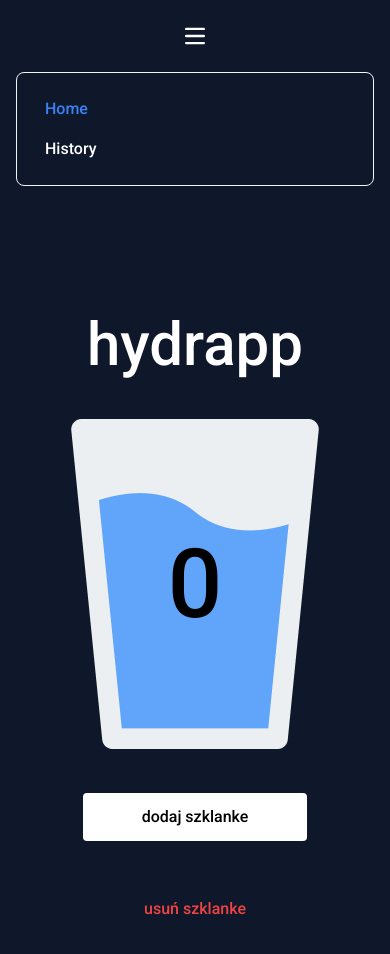
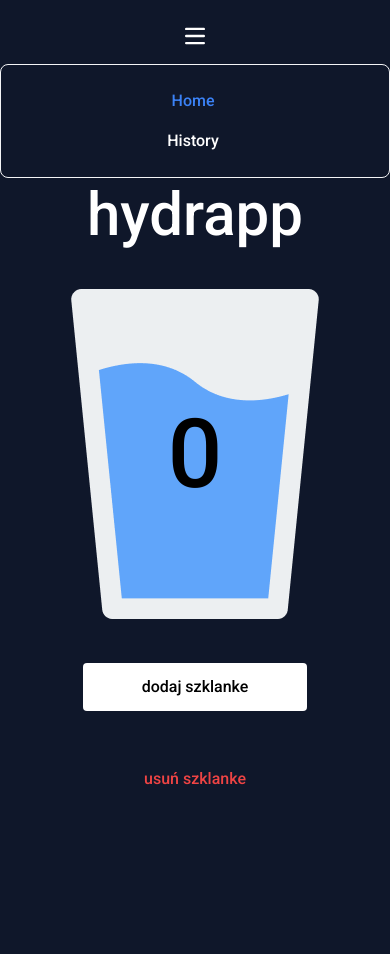
Before and after one commit to FlyingFreestyle/hydrapp, a website built with Parcel: page src/index.html in a window 390 px wide. Both pictures are taken after a click on the button "Open main menu". After the commit the page ends 916 px from the top, so only its background shows below. Built offline with nearby package versions, Linux system fonts and the light colour scheme.

Commit message:
Adjust index items layout

```diff
--- a/src/index.html
+++ b/src/index.html
@@ -25,9 +25,9 @@
               d="M1 1h15M1 7h15M1 13h15" />
           </svg>
         </button>
-        <div class="navbar-menu hidden w-full md:block md:w-auto" id="navbar-default">
+        <div class="navbar-menu top-12 absolute hidden bg-slate-900 w-full md:block md:w-auto" id="navbar-default">
           <ul
-            class="font-medium flex flex-col p-4 md:p-0 mt-4 border border-gray-100 rounded-lg md:flex-row md:space-x-8 md:mt-0 md:border-0 ">
+            class="font-medium flex flex-col items-center p-4 md:p-0 mt-4 border border-gray-100 rounded-lg md:flex-row md:space-x-8 md:mt-0 md:border-0 ">
             <li>
               <a href="index.html" class="block py-2 pl-3 pr-4 rounded md:p-0 text-blue-500 md:hover:text-blue-600"
                 aria-current="page">Home</a>
```
